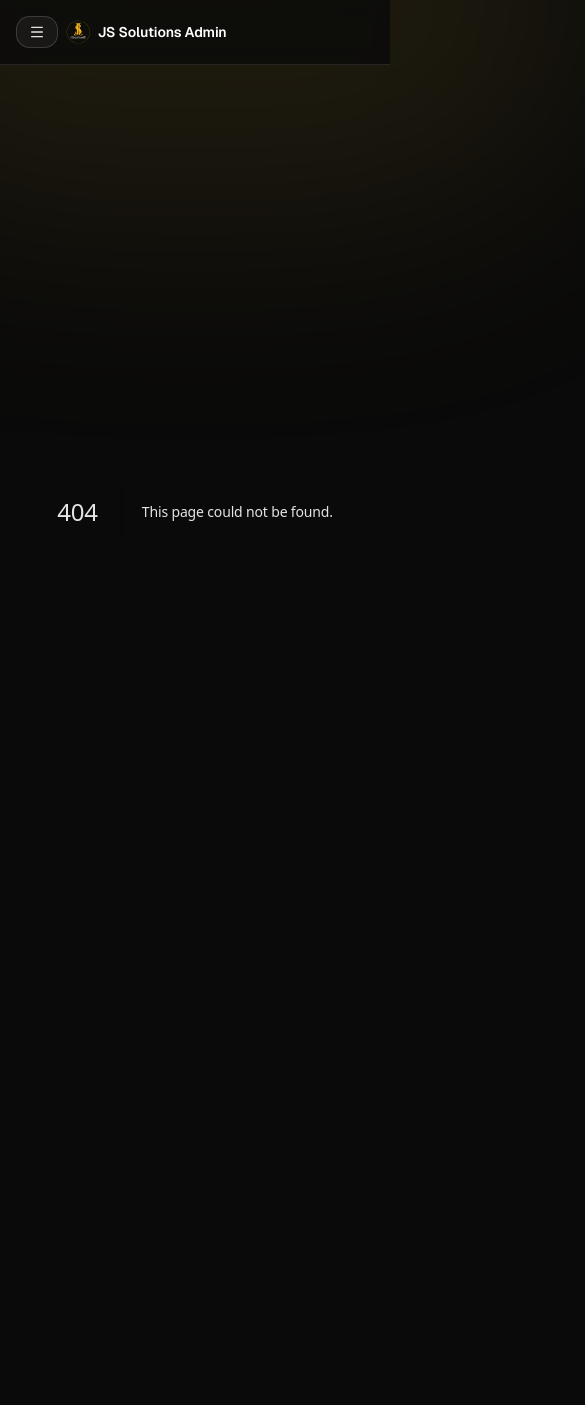
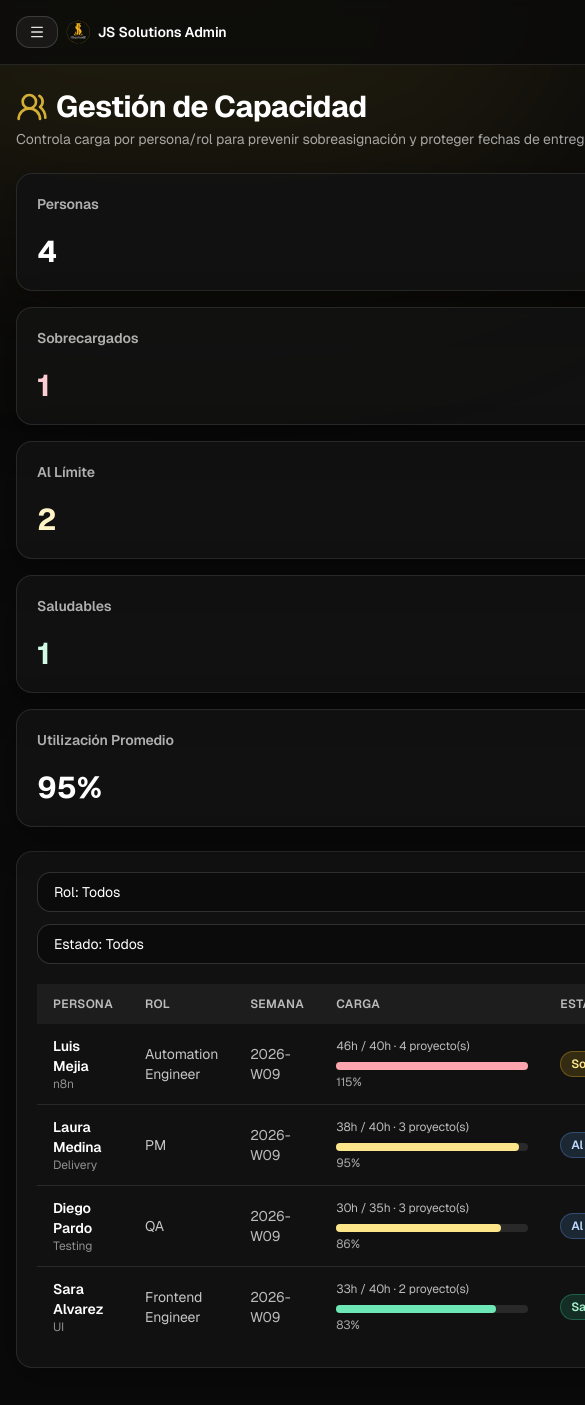
Before and after one commit to Js-Solutions-SAS/JS-SOLUTIONS, a React app in the folder admin/: page /capacidad in a window 390 px wide. Before the commit this address had no page. Shown: the top 1405 px of the page, 585 px wide, since content can reach past the window. Before the commit the page ends 973 px from the top, so only its background shows below. Built offline with nearby package versions, Linux system fonts and the light colour scheme.

Commit message:
feat(admin): add capacity management workspace
- create /capacidad page with Suspense-first loading experience\n- implement capacity board with role/state filters and semantic utilization indicators\n- integrate the module into desktop and mobile admin navigation

```diff
--- /dev/null
+++ b/admin/app/capacidad/loading.tsx
@@ -0,0 +1,29 @@
+import { Skeleton } from "@/components/ui/skeleton";
+
+export default function CapacidadLoading() {
+  return (
+    <div className="space-y-6">
+      <div className="space-y-2">
+        <Skeleton className="h-8 w-72" />
+        <Skeleton className="h-4 w-[560px]" />
+      </div>
+
+      <div className="grid gap-4 md:grid-cols-2 xl:grid-cols-5">
+        {Array.from({ length: 5 }).map((_, index) => (
+          <div
+            key={index}
+            className="rounded-2xl border border-white/10 bg-brand-charcoal/90 p-5"
+          >
+            <Skeleton className="h-4 w-24" />
+            <Skeleton className="mt-3 h-8 w-12" />
+          </div>
+        ))}
+      </div>
+
+      <div className="rounded-2xl border border-white/10 bg-brand-charcoal/90 p-5">
+        <Skeleton className="h-10 w-full" />
+        <Skeleton className="mt-3 h-64 w-full" />
+      </div>
+    </div>
+  );
+}
--- /dev/null
+++ b/admin/app/capacidad/page.tsx
@@ -0,0 +1,56 @@
+import { Suspense } from "react";
+import { UsersRound } from "lucide-react";
+
+import { CapacityBoard } from "@/components/capacidad/capacity-board";
+import { Skeleton } from "@/components/ui/skeleton";
+import { getCapacityMetrics, getTeamCapacity } from "@/lib/admin-data";
+
+async function CapacitySection() {
+  const entries = await getTeamCapacity();
+  const metrics = getCapacityMetrics(entries);
+
+  return <CapacityBoard entries={entries} metrics={metrics} />;
+}
+
+function CapacityFallback() {
+  return (
+    <div className="space-y-6">
+      <div className="grid gap-4 md:grid-cols-2 xl:grid-cols-5">
+        {Array.from({ length: 5 }).map((_, index) => (
+          <div
+            key={index}
+            className="rounded-2xl border border-white/10 bg-brand-charcoal/90 p-5"
+          >
+            <Skeleton className="h-4 w-24" />
+            <Skeleton className="mt-3 h-8 w-12" />
+          </div>
+        ))}
+      </div>
+
+      <div className="rounded-2xl border border-white/10 bg-brand-charcoal/90 p-5">
+        <Skeleton className="h-10 w-full" />
+        <Skeleton className="mt-3 h-64 w-full" />
+      </div>
+    </div>
+  );
+}
+
+export default function CapacidadPage() {
+  return (
+    <div className="space-y-6">
+      <div>
+        <h1 className="flex items-center gap-2 text-3xl font-bold tracking-tight text-white">
+          <UsersRound className="h-8 w-8 text-brand-gold" />
+          Gestión de Capacidad
+        </h1>
+        <p className="mt-1 text-sm text-brand-off-white/70">
+          Controla carga por persona/rol para prevenir sobreasignación y proteger fechas de entrega.
+        </p>
+      </div>
+
+      <Suspense fallback={<CapacityFallback />}>
+        <CapacitySection />
+      </Suspense>
+    </div>
+  );
+}
--- /dev/null
+++ b/admin/components/capacidad/capacity-board.tsx
@@ -0,0 +1,224 @@
+"use client";
+
+import { useMemo, useState } from "react";
+import { Gauge, Mail, ShieldAlert, Users2 } from "lucide-react";
+
+import { Badge } from "@/components/ui/badge";
+import { Card, CardContent, CardHeader, CardTitle } from "@/components/ui/card";
+import { Select } from "@/components/ui/select";
+import {
+  utilizationBand,
+  utilizationPercent,
+} from "@/lib/capacity-utils";
+import type { CapacityMetrics, TeamCapacityEntry } from "@/lib/types";
+
+interface CapacityBoardProps {
+  entries: TeamCapacityEntry[];
+  metrics: CapacityMetrics;
+}
+
+function bandLabel(entry: TeamCapacityEntry): string {
+  const band = utilizationBand(entry);
+  if (band === "over") return "Sobrecargado";
+  if (band === "warning") return "Al limite";
+  return "Saludable";
+}
+
+function bandTone(entry: TeamCapacityEntry): "pending" | "progress" | "success" {
+  const band = utilizationBand(entry);
+  if (band === "over") return "pending";
+  if (band === "warning") return "progress";
+  return "success";
+}
+
+function barColor(entry: TeamCapacityEntry): string {
+  const band = utilizationBand(entry);
+  if (band === "over") return "bg-rose-300";
+  if (band === "warning") return "bg-amber-200";
+  return "bg-emerald-300";
+}
+
+export function CapacityBoard({ entries, metrics }: CapacityBoardProps) {
+  const [roleFilter, setRoleFilter] = useState("Todos");
+  const [bandFilter, setBandFilter] = useState("Todos");
+
+  const roles = useMemo(() => {
+    const values = new Set(entries.map((entry) => entry.role || "Sin rol"));
+    return ["Todos", ...Array.from(values).sort((a, b) => a.localeCompare(b))];
+  }, [entries]);
+
+  const filtered = useMemo(() => {
+    return entries
+      .filter((entry) => {
+        const byRole = roleFilter === "Todos" || entry.role === roleFilter;
+        const byBand =
+          bandFilter === "Todos" ||
+          utilizationBand(entry) === bandFilter;
+        return byRole && byBand;
+      })
+      .sort((a, b) => utilizationPercent(b) - utilizationPercent(a));
+  }, [bandFilter, entries, roleFilter]);
+
+  return (
+    <div className="space-y-6">
+      <section className="grid gap-4 md:grid-cols-2 xl:grid-cols-5">
+        <Card>
+          <CardHeader>
+            <CardTitle className="flex items-center justify-between text-sm text-brand-off-white/75">
+              Personas
+              <Users2 className="h-4 w-4 text-brand-gold" />
+            </CardTitle>
+          </CardHeader>
+          <CardContent>
+            <p className="text-3xl font-bold text-white">{metrics.people}</p>
+          </CardContent>
+        </Card>
+
+        <Card>
+          <CardHeader>
+            <CardTitle className="flex items-center justify-between text-sm text-brand-off-white/75">
+              Sobrecargados
+              <ShieldAlert className="h-4 w-4 text-rose-300" />
+            </CardTitle>
+          </CardHeader>
+          <CardContent>
+            <p className="text-3xl font-bold text-rose-200">{metrics.overallocated}</p>
+          </CardContent>
+        </Card>
+
+        <Card>
+          <CardHeader>
+            <CardTitle className="flex items-center justify-between text-sm text-brand-off-white/75">
+              Al Límite
+              <Gauge className="h-4 w-4 text-amber-200" />
+            </CardTitle>
+          </CardHeader>
+          <CardContent>
+            <p className="text-3xl font-bold text-amber-100">{metrics.atRisk}</p>
+          </CardContent>
+        </Card>
+
+        <Card>
+          <CardHeader>
+            <CardTitle className="flex items-center justify-between text-sm text-brand-off-white/75">
+              Saludables
+              <Gauge className="h-4 w-4 text-emerald-300" />
+            </CardTitle>
+          </CardHeader>
+          <CardContent>
+            <p className="text-3xl font-bold text-emerald-100">{metrics.healthy}</p>
+          </CardContent>
+        </Card>
+
+        <Card>
+          <CardHeader>
+            <CardTitle className="flex items-center justify-between text-sm text-brand-off-white/75">
+              Utilización Promedio
+              <Gauge className="h-4 w-4 text-brand-gold" />
+            </CardTitle>
+          </CardHeader>
+          <CardContent>
+            <p className="text-3xl font-bold text-white">{metrics.avgUtilization}%</p>
+          </CardContent>
+        </Card>
+      </section>
+
+      <Card>
+        <CardHeader className="space-y-4">
+          <div className="grid gap-3 sm:grid-cols-2">
+            <Select value={roleFilter} onChange={(event) => setRoleFilter(event.target.value)}>
+              {roles.map((option) => (
+                <option key={option} value={option} className="bg-brand-charcoal text-white">
+                  Rol: {option}
+                </option>
+              ))}
+            </Select>
+
+            <Select value={bandFilter} onChange={(event) => setBandFilter(event.target.value)}>
+              <option value="Todos" className="bg-brand-charcoal text-white">
+                Estado: Todos
+              </option>
+              <option value="healthy" className="bg-brand-charcoal text-white">
+                Estado: Saludable
+              </option>
+              <option value="warning" className="bg-brand-charcoal text-white">
+                Estado: Al limite
+              </option>
+              <option value="over" className="bg-brand-charcoal text-white">
+                Estado: Sobrecargado
+              </option>
+            </Select>
+          </div>
+        </CardHeader>
+
+        <CardContent>
+          <div className="overflow-x-auto">
+            <table className="w-full text-sm">
+              <thead className="bg-white/5">
+                <tr>
+                  <th className="px-4 py-3 text-left text-xs font-semibold uppercase tracking-wide text-brand-off-white/80">Persona</th>
+                  <th className="px-4 py-3 text-left text-xs font-semibold uppercase tracking-wide text-brand-off-white/80">Rol</th>
+                  <th className="px-4 py-3 text-left text-xs font-semibold uppercase tracking-wide text-brand-off-white/80">Semana</th>
+                  <th className="px-4 py-3 text-left text-xs font-semibold uppercase tracking-wide text-brand-off-white/80">Carga</th>
+                  <th className="px-4 py-3 text-left text-xs font-semibold uppercase tracking-wide text-brand-off-white/80">Estado</th>
+                  <th className="px-4 py-3 text-right text-xs font-semibold uppercase tracking-wide text-brand-off-white/80">Accion</th>
+                </tr>
+              </thead>
+
+              <tbody className="divide-y divide-white/10">
+                {filtered.map((entry) => {
+                  const utilization = utilizationPercent(entry);
+
+                  return (
+                    <tr key={entry.id} className="hover:bg-white/5">
+                      <td className="px-4 py-3 text-white">
+                        <p className="font-semibold">{entry.personName}</p>
+                        <p className="text-xs text-brand-off-white/60">{entry.focusArea}</p>
+                      </td>
+                      <td className="px-4 py-3 text-brand-off-white/85">{entry.role}</td>
+                      <td className="px-4 py-3 text-brand-off-white/80">{entry.weekLabel}</td>
+                      <td className="px-4 py-3">
+                        <p className="text-xs text-brand-off-white/80">
+                          {entry.assignedHours}h / {entry.capacityHours}h · {entry.projectCount} proyecto(s)
+                        </p>
+                        <div className="mt-2 h-2 w-48 rounded-full bg-white/10">
+                          <div
+                            className={`h-2 rounded-full ${barColor(entry)}`}
+                            style={{ width: `${Math.min(utilization, 100)}%` }}
+                          />
+                        </div>
+                        <p className="mt-1 text-xs text-brand-off-white/70">{utilization}%</p>
+                      </td>
+                      <td className="px-4 py-3">
+                        <Badge tone={bandTone(entry)}>{bandLabel(entry)}</Badge>
+                      </td>
+                      <td className="px-4 py-3 text-right">
+                        {entry.ownerEmail ? (
+                          <a
+                            href={`mailto:${entry.ownerEmail}`}
+                            className="inline-flex items-center gap-1 text-xs font-semibold text-brand-gold hover:underline"
+                          >
+                            <Mail className="h-3.5 w-3.5" />
+                            Contactar
+                          </a>
+                        ) : (
+                          <span className="text-xs text-brand-off-white/55">Sin contacto</span>
+                        )}
+                      </td>
+                    </tr>
+                  );
+                })}
+              </tbody>
+            </table>
+          </div>
+
+          {filtered.length === 0 && (
+            <div className="mt-4 rounded-xl border border-white/10 bg-white/5 p-4 text-sm text-brand-off-white/70">
+              No hay registros de capacidad para los filtros seleccionados.
+            </div>
+          )}
+        </CardContent>
+      </Card>
+    </div>
+  );
+}
--- a/admin/components/layout/admin-shell.tsx
+++ b/admin/components/layout/admin-shell.tsx
@@ -13,6 +13,7 @@ import {
   Menu,
   PanelLeftClose,
   PanelLeftOpen,
+  UsersRound,
   X,
 } from "lucide-react";
 
@@ -27,6 +28,7 @@ interface AdminShellProps {
 const navItems = [
   { name: "Dashboard", href: "/", icon: LayoutDashboard },
   { name: "Entregas", href: "/entregas", icon: CalendarClock },
+  { name: "Capacidad", href: "/capacidad", icon: UsersRound },
   { name: "Cotizaciones", href: "/cotizaciones", icon: FileText },
   { name: "SOPs", href: "/sops", icon: BookOpen },
 ];
```
